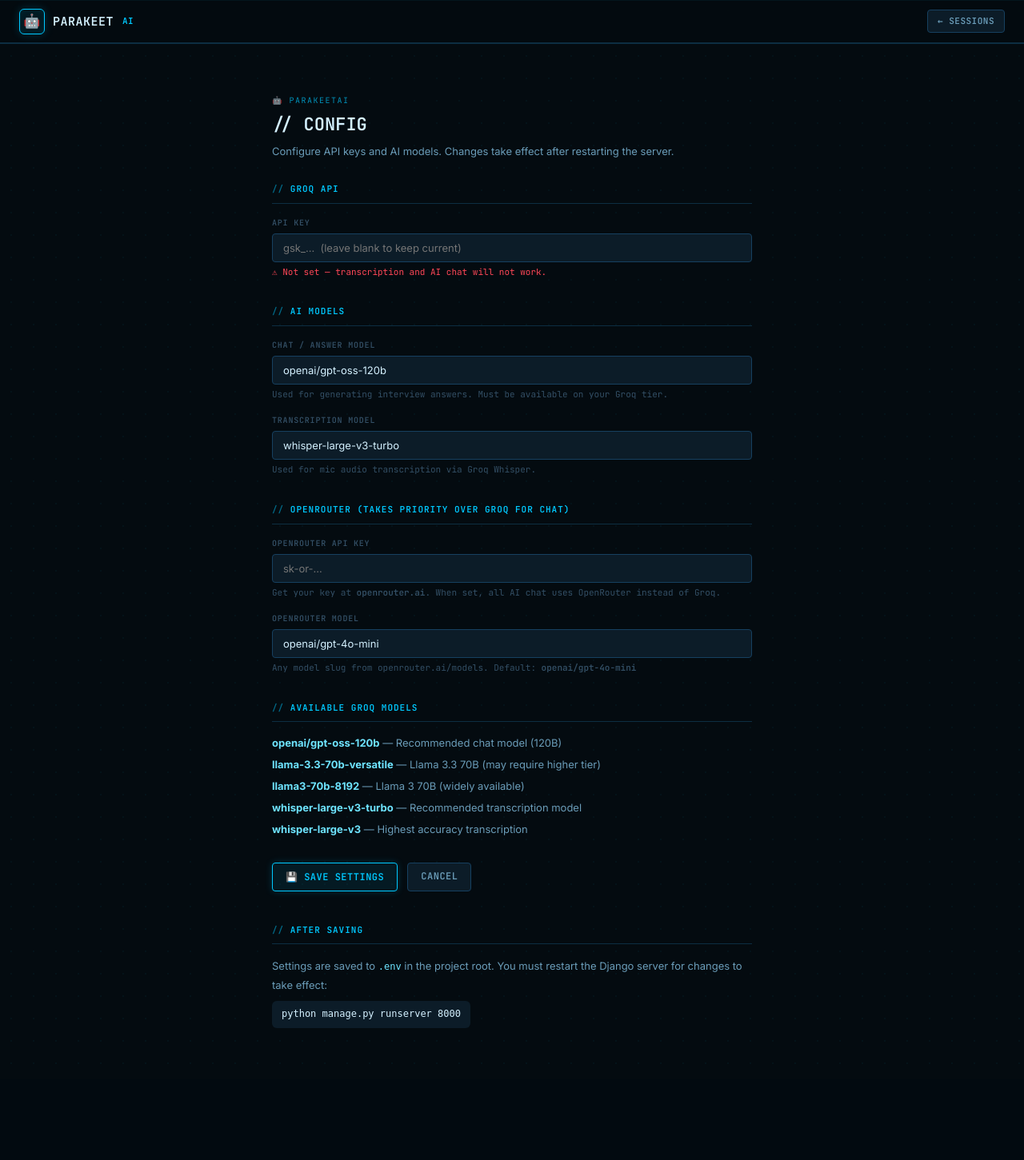
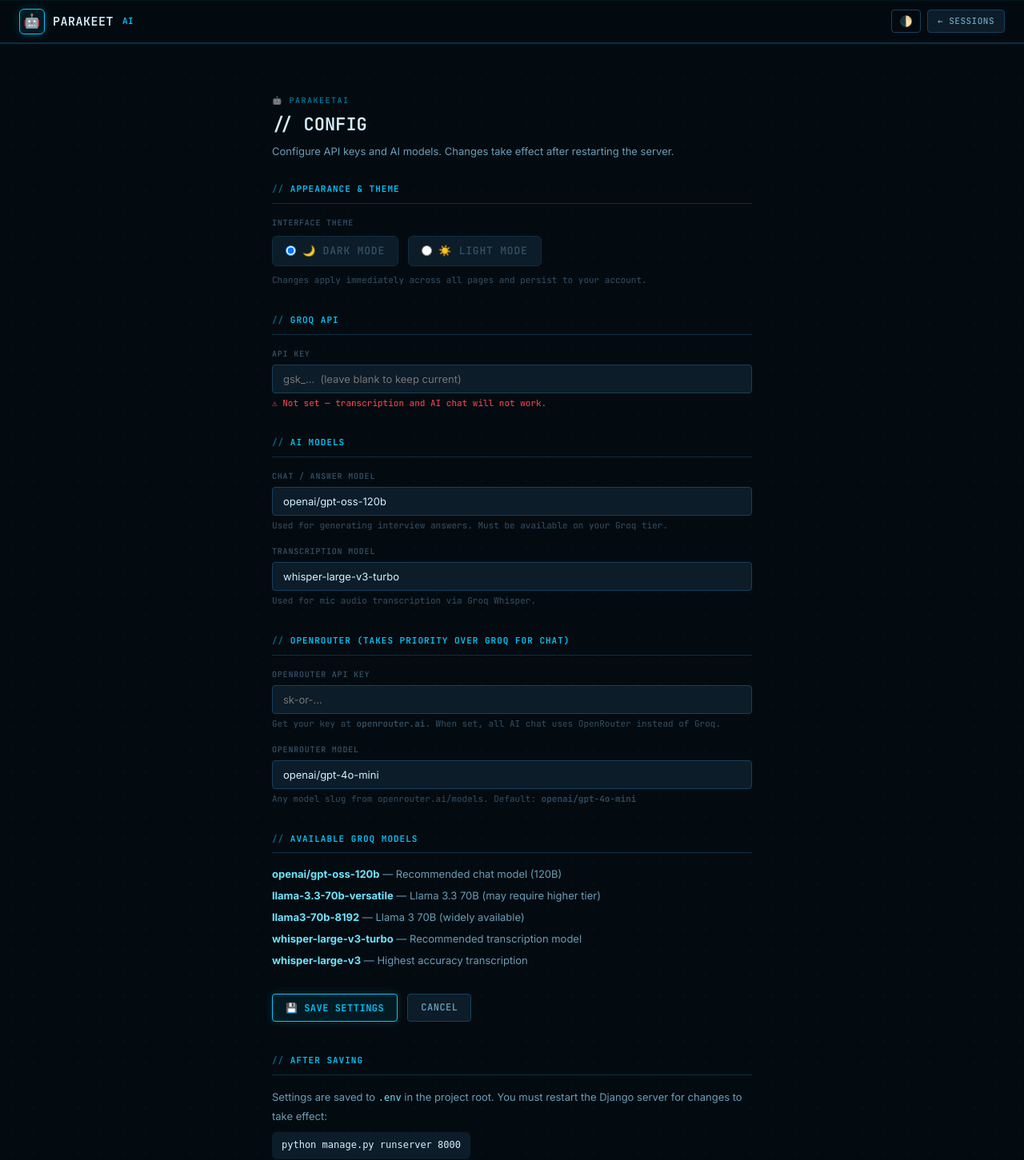
Before and after one commit to sandhoter2/parakeetai, a Django app: page /settings/ in a window 1280 px wide. Shown: the top 1451 px of the page at 80% size. Before the commit the page ends 1286 px from the top, so only its background shows below. Run offline with Django 4.2, Linux system fonts and the light colour scheme; the visitor is signed in with stand-in values (Sample User, id 1).

Commit message:
Fix 500 on admin task page: disable USE_TZ for MariaDB compatibility
Hostinger shared MariaDB lacks timezone tables, causing CONVERT_TZ() calls
from date_hierarchy and created_at list_filter to return NULL and 500.
Setting USE_TZ=False stops all CONVERT_TZ SQL; Render runs UTC so stored
datetimes remain correct.

Also includes: theme field on UserProfile (migration 0015), profile/settings
UI updates, backup.sh helper.

Co-Authored-By: Claude Sonnet 4.6 <noreply@anthropic.com>

```diff
--- a/interview/admin.py
+++ b/interview/admin.py
@@ -13,12 +13,12 @@ from .models import AIMessage, InterviewSession, Task, TranscriptEntry, UserProf
 
 @admin.register(UserProfile)
 class UserProfileAdmin(admin.ModelAdmin):
-    list_display = ("user", "display_name", "role", "company", "created_at")
+    list_display = ("user", "display_name", "role", "company", "theme", "created_at")
     search_fields = ("user__username", "user__email", "display_name", "company")
-    list_filter = ("role",)
+    list_filter = ("role", "theme")
     readonly_fields = ("created_at",)
     fieldsets = (
-        ("Account", {"fields": ("user", "display_name")}),
+        ("Account", {"fields": ("user", "display_name", "theme")}),
         ("Professional", {"fields": ("role", "company", "background")}),
         ("Meta", {"fields": ("created_at",)}),
     )
--- a/interview/forms.py
+++ b/interview/forms.py
@@ -53,11 +53,12 @@ class UserProfileForm(forms.ModelForm):
 
     class Meta:
         model = UserProfile
-        fields = ["display_name", "role", "company", "background"]
+        fields = ["display_name", "role", "company", "theme", "background"]
         widgets = {
             "display_name": forms.TextInput(attrs={"class": "form-control", "placeholder": "How you'd like to be called"}),
             "role": forms.Select(attrs={"class": "form-control"}),
             "company": forms.TextInput(attrs={"class": "form-control", "placeholder": "Your company or team"}),
+            "theme": forms.Select(attrs={"class": "form-control", "id": "themeSelect"}),
             "background": forms.Textarea(attrs={
                 "class": "form-control", "rows": 8,
                 "placeholder": "Resume summary, skills, experience — this auto-populates the background field in new sessions.",
--- a/interview/templates/interview/base.html
+++ b/interview/templates/interview/base.html
@@ -1,16 +1,24 @@
 <!DOCTYPE html>
-<html lang="en">
+<html lang="en" data-theme="{% if request.user.is_authenticated %}{{ request.user.profile.theme|default:'dark' }}{% else %}dark{% endif %}">
 <head>
   <meta charset="UTF-8">
   <meta name="viewport" content="width=device-width, initial-scale=1.0">
   <title>{% block title %}PARAKEETAI{% endblock %}</title>
   <link rel="preconnect" href="https://fonts.googleapis.com">
   <link rel="stylesheet" href="https://fonts.googleapis.com/css2?family=Inter:wght@400;500;600;700;800&family=JetBrains+Mono:wght@400;500;600&display=swap">
+  <script>
+    (function() {
+      var saved = localStorage.getItem('pkai_theme');
+      var userTheme = "{% if request.user.is_authenticated %}{{ request.user.profile.theme|default:'dark' }}{% else %}dark{% endif %}";
+      var active = saved || userTheme || 'dark';
+      document.documentElement.setAttribute('data-theme', active);
+    })();
+  </script>
   <style>
     *, *::before, *::after { box-sizing: border-box; margin: 0; padding: 0; }
 
     :root {
-      /* ── ROBOT / CYBERPUNK PALETTE ─────────────────────────────── */
+      /* ── ROBOT / CYBERPUNK PALETTE (DARK) ─────────────────────────── */
       --bg:    #040b10;
       --bg2:   #07111a;
       --bg3:   #0c1c28;
@@ -270,6 +354,7 @@
       PARAKEET<span style="color:var(--accent);font-size:11px;vertical-align:super;margin-left:1px">AI</span>
     </a>
     <div class="navbar-actions">
+      <button id="themeToggleBtn" type="button" class="btn btn-ghost btn-sm" onclick="toggleTheme()" title="Toggle Light / Dark Mode" style="padding:5px 9px;font-size:13px;border:1px solid var(--border2)">🌓</button>
       {% block navbar_actions %}
       {% if user.is_authenticated %}
       <a href="/templates/" class="btn btn-ghost btn-sm">🗂 Templates</a>
@@ -296,6 +381,32 @@
   <div id="toast-container"></div>
 
   <script>
+  function toggleTheme() {
+    const html = document.documentElement;
+    const current = html.getAttribute('data-theme') || 'dark';
+    const next = current === 'dark' ? 'light' : 'dark';
+    html.setAttribute('data-theme', next);
+    localStorage.setItem('pkai_theme', next);
+
+    const select = document.getElementById('themeSelect');
+    if (select) select.value = next;
+    const radios = document.querySelectorAll('input[name="theme"]');
+    radios.forEach(r => { if (r.value === next) r.checked = true; });
+
+    const csrf = getCookie('csrftoken');
+    if (csrf) {
+      fetch('/api/theme/', {
+        method: 'POST',
+        headers: {
+          'Content-Type': 'application/json',
+          'X-CSRFToken': csrf
+        },
+        body: JSON.stringify({ theme: next })
+      }).catch(function() {});
+    }
+    toast(next === 'light' ? 'Light mode enabled' : 'Dark mode enabled', 'info', 2000);
+  }
+
   function toast(msg, type='info', duration=3000) {
     const icons = {success:'✓', error:'✗', info:'ℹ', warn:'⚠'};
     const el = document.createElement('div');
--- a/interview/templates/interview/settings.html
+++ b/interview/templates/interview/settings.html
@@ -47,6 +47,24 @@
 
     <form method="post" action="/settings/">
       {% csrf_token %}
+
+      <div class="settings-section">
+        <div class="settings-section-title">Appearance & Theme</div>
+        <div class="form-group">
+          <label>Interface Theme</label>
+          <div style="display:flex;gap:12px;margin-top:8px">
+            <label style="display:flex;align-items:center;gap:8px;cursor:pointer;padding:8px 16px;border:1px solid var(--border);border-radius:6px;background:var(--bg3);font-size:13px;font-family:var(--mono)">
+              <input type="radio" name="theme" value="dark" {% if profile.theme != 'light' %}checked{% endif %} onchange="toggleThemeRadio('dark')">
+              🌙 Dark Mode
+            </label>
+            <label style="display:flex;align-items:center;gap:8px;cursor:pointer;padding:8px 16px;border:1px solid var(--border);border-radius:6px;background:var(--bg3);font-size:13px;font-family:var(--mono)">
+              <input type="radio" name="theme" value="light" {% if profile.theme == 'light' %}checked{% endif %} onchange="toggleThemeRadio('light')">
+              ☀️ Light Mode
+            </label>
+          </div>
+          <div class="form-hint">Changes apply immediately across all pages and persist to your account.</div>
+        </div>
+      </div>
 
       <div class="settings-section">
         <div class="settings-section-title">Groq API</div>
@@ -155,3 +173,24 @@
   </div>
 </div>
 {% endblock %}
+
+{% block extra_js %}
+<script>
+function toggleThemeRadio(theme) {
+  document.documentElement.setAttribute('data-theme', theme);
+  localStorage.setItem('pkai_theme', theme);
+  const csrf = getCookie('csrftoken');
+  if (csrf) {
+    fetch('/api/theme/', {
+      method: 'POST',
+      headers: {
+        'Content-Type': 'application/json',
+        'X-CSRFToken': csrf
+      },
+      body: JSON.stringify({ theme: theme })
+    }).catch(function() {});
+  }
+  toast(theme === 'light' ? 'Light mode enabled' : 'Dark mode enabled', 'info', 1500);
+}
+</script>
+{% endblock %}
--- a/interview/urls.py
+++ b/interview/urls.py
@@ -56,4 +56,5 @@ urlpatterns = [
     path("api/templates/create/", views.api_template_create, name="api_template_create"),
     path("api/templates/<int:template_id>/update/", views.api_template_update, name="api_template_update"),
     path("api/templates/<int:template_id>/delete/", views.api_template_delete, name="api_template_delete"),
+    path("api/theme/", views.api_toggle_theme, name="api_theme"),
 ]
--- a/interview/views.py
+++ b/interview/views.py
@@ -1125,8 +1125,14 @@ def profile_page(request):
 
 @login_required
 def settings_page(request):
+    profile, _ = UserProfile.objects.get_or_create(user=request.user)
     msg = None
     if request.method == "POST":
+        theme = request.POST.get("theme", "").strip()
+        if theme in [UserProfile.THEME_LIGHT, UserProfile.THEME_DARK]:
+            profile.theme = theme
+            profile.save(update_fields=["theme"])
+
         api_key = request.POST.get("api_key", "").strip()
         model = request.POST.get("model", "").strip()
         whisper_model = request.POST.get("whisper_model", "").strip()
@@ -1158,7 +1164,7 @@ def settings_page(request):
             with open(env_path, "w") as f:
                 for k, v in env_dict.items():
                     f.write(f"{k}={v}\n")
-            msg = ("success", "Settings saved. Restart the server for changes to take effect.")
+            msg = ("success", "Settings saved successfully.")
         except Exception as exc:
             msg = ("error", f"Failed to save: {exc}")
 
@@ -1169,7 +1175,7 @@ def settings_page(request):
         "openrouter_key": settings.OPENROUTER_API_KEY or "",
         "openrouter_model": settings.OPENROUTER_MODEL or "",
     }
-    return render(request, "interview/settings.html", {"current": current, "msg": msg})
+    return render(request, "interview/settings.html", {"current": current, "profile": profile, "msg": msg})
 
 
 def _build_system_prompt(session: InterviewSession) -> str:
@@ -1714,3 +1720,24 @@ def api_template_delete(request, template_id):
     t = get_object_or_404(PromptTemplate, pk=template_id, owner=request.user)
     t.delete()
     return JsonResponse({"status": "deleted"})
+
+
+@login_required
+@require_POST
+def api_toggle_theme(request):
+    try:
+        if request.content_type == "application/json":
+            data = json.loads(request.body.decode("utf-8") if isinstance(request.body, bytes) else request.body)
+            theme = data.get("theme", "").strip()
+        else:
+            theme = request.POST.get("theme", "").strip()
+    except Exception:
+        theme = ""
+
+    profile, _ = UserProfile.objects.get_or_create(user=request.user)
+    if theme not in [UserProfile.THEME_LIGHT, UserProfile.THEME_DARK]:
+        theme = UserProfile.THEME_LIGHT if profile.theme == UserProfile.THEME_DARK else UserProfile.THEME_DARK
+
+    profile.theme = theme
+    profile.save(update_fields=["theme"])
+    return JsonResponse({"ok": True, "theme": theme})
--- a/local_parakeet/settings.py
+++ b/local_parakeet/settings.py
@@ -123,6 +123,11 @@ STATIC_ROOT = BASE_DIR / "staticfiles"
 STATICFILES_STORAGE = "whitenoise.storage.CompressedManifestStaticFilesStorage"
 DEFAULT_AUTO_FIELD = "django.db.models.BigAutoField"
 
+# MariaDB on Hostinger shared hosting does not have timezone tables loaded.
+# Render's server timezone is UTC. Storing naive datetimes in UTC is correct here.
+USE_TZ = False
+TIME_ZONE = "UTC"
+
 LOGIN_URL = "/login/"
 LOGIN_REDIRECT_URL = "/"
 LOGOUT_REDIRECT_URL = "/login/"
```
Also changed, not shown: other parts of interview/templates/interview/base.html (+76 -0 lines), interview/models.py (+8 -0 lines), interview/templates/interview/profile.html (+9 -0 lines), interview/tests.py (+38 -0 lines), interview/migrations/0015_add_theme_to_userprofile.py (added), 1 other file.
